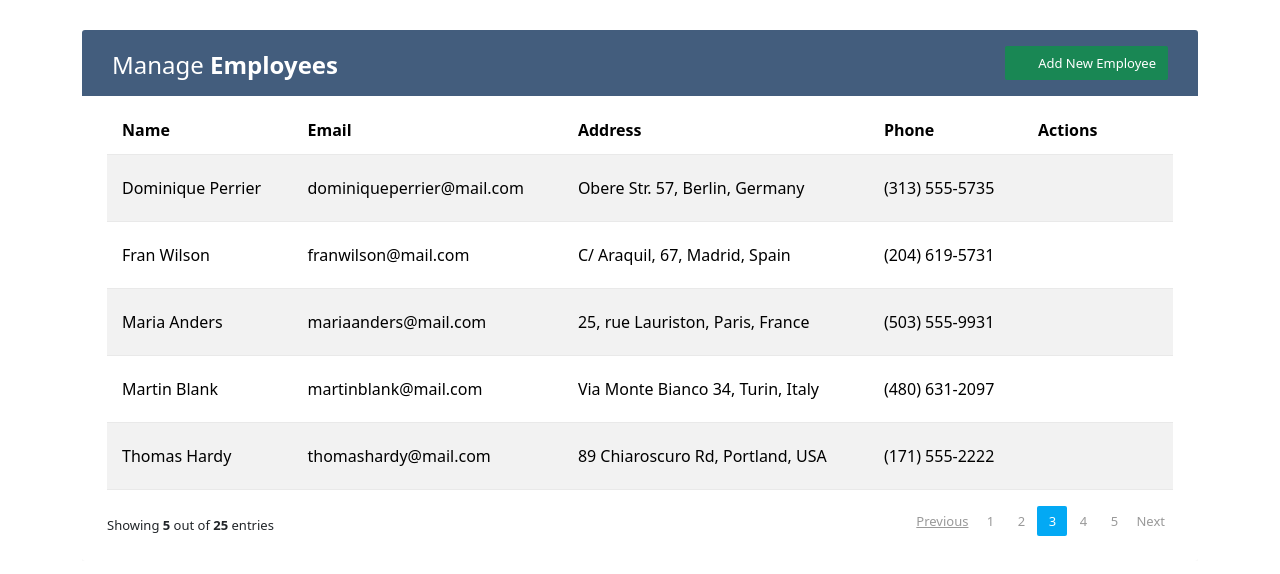
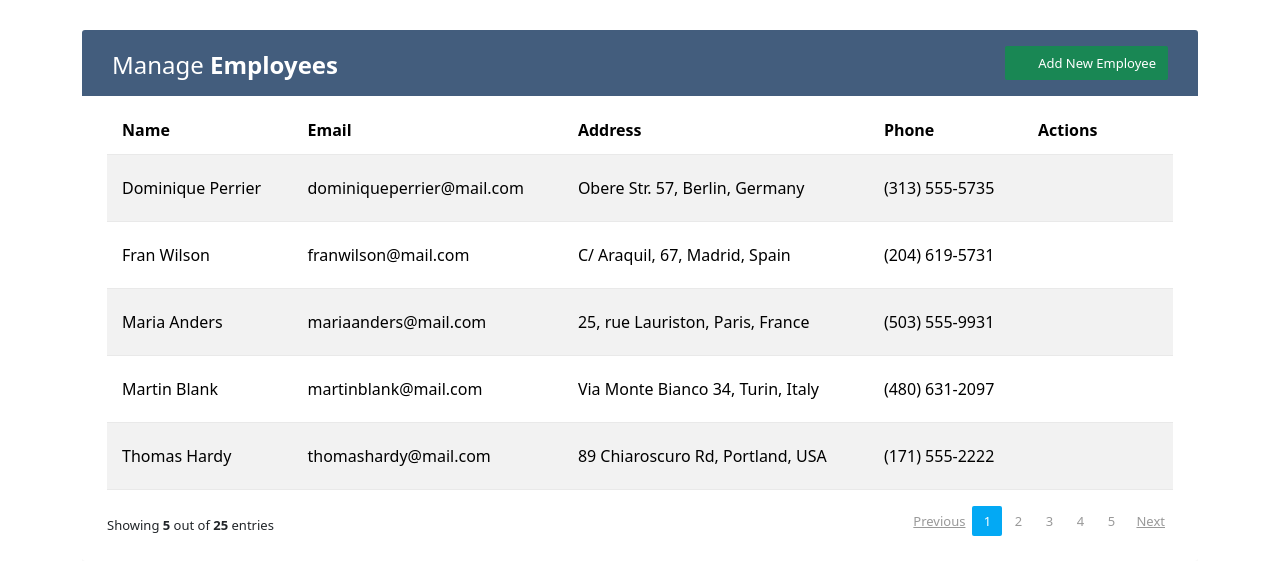
Before and after one commit to fatihcihan/manage-employee, a React (Create React App) app: page / in a window 1280 px wide. Shown: the top 574 px of the page. Built offline with nearby package versions, Linux system fonts and the light colour scheme.

Commit message:
previous, next and intermediate operations dynamicized (logic written)

```diff
--- a/src/components/Pagination.js
+++ b/src/components/Pagination.js
@@ -1,18 +1,44 @@
+import { useState } from "react";
+
 const Pagination = () => {
+    const pages = 5;
+    const numOfPages = [];
+
+    for (let i = 1; i <= pages; i++) {
+        numOfPages.push(i);
+    }
+
+    const [currentButton, setCurrentButton] = useState(1);
+
     return (
         <div className="clearfix">
             <div className="hint-text">Showing <b>5</b> out of <b>25</b> entries</div>
             <ul className="pagination">
-                <li className="page-item disabled"><a href="#">Previous</a></li>
-                <li className="page-item"><a href="#" className="page-link">1</a></li>
-                <li className="page-item"><a href="#" className="page-link">2</a></li>
-                <li className="page-item active"><a href="#" className="page-link">3</a></li>
-                <li className="page-item"><a href="#" className="page-link">4</a></li>
-                <li className="page-item"><a href="#" className="page-link">5</a></li>
-                <li className="page-item"><a href="#" className="page-link">Next</a></li>
+                <li className={`${currentButton === 1 ? 'page-item disabled' : 'page-item'}`}><a href="#!"
+                    onClick={() => setCurrentButton((prev) => prev === 1 ? prev : prev - 1)}
+                >Previous</a></li>
+                {
+                    numOfPages.map((page, index) => {
+                        return (
+                            <li key={index} className={`${currentButton === page ? 'page-item active' : 'page-item'}`}><a href="#!" className="page-link">{page}</a></li>
+                        )
+                    })
+                }
+                <li className={`${currentButton === numOfPages.length ? 'page-item disabled' : 'page-item'}`}><a href="#!"
+                    onClick={() => setCurrentButton((prev) => prev === numOfPages.length ? prev : prev + 1)}
+                >Next</a></li>
             </ul>
         </div>
     );
 }
 
 export default Pagination;
+
+/*
+<li className="page-item"><a href="#" className="page-link">1</a></li>
+<li className="page-item"><a href="#" className="page-link">2</a></li>
+<li className="page-item active"><a href="#" className="page-link">3</a></li>
+<li className="page-item"><a href="#" className="page-link">4</a></li>
+<li className="page-item"><a href="#" className="page-link">5</a></li>
+<li className="page-item"><a href="#" className="page-link">Next</a></li>
+ */
```
